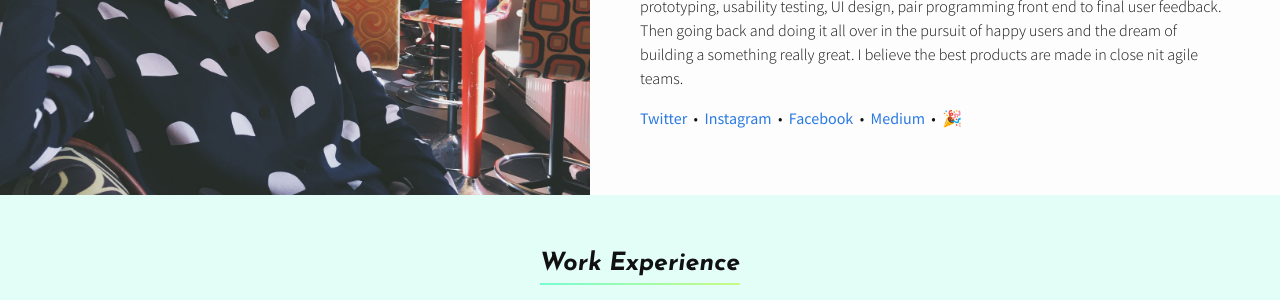
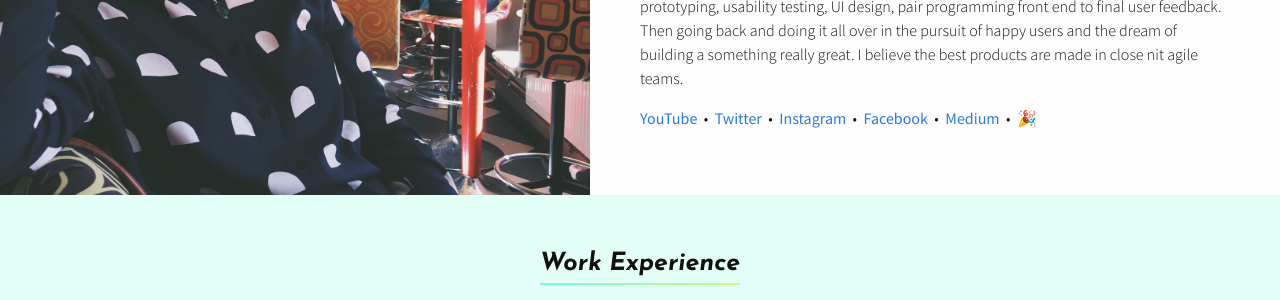
Before and after one commit to unnderbar/unnderbar.github.io, a Jekyll site: the page built from index.html, in a window 1280 px wide and 900 px high, scrolled down 1055 px. Shown: the part 152-452 px from the top of the window. Built offline with Jekyll 4.4.1, drawn with Linux system fonts in a browser that asks for light colours; comment, search, counter and statistics services are not loaded.

Commit message:
Update index.html

```diff
--- a/index.html
+++ b/index.html
@@ -29,6 +29,7 @@ layout: default
        I believe the best products are made in close nit agile teams.
       </p>
       <p>
+        <a href="https://www.youtube.com/channel/UCPhyIJmxTD6qzDCZHypFGJg">YouTube</a> &nbsp;•&nbsp;
         <a href="https://twitter.com/unnderbar">Twitter</a> &nbsp;•&nbsp;
         <a href="https://www.instagram.com/unnderbar/">Instagram</a> &nbsp;•&nbsp;
         <a href="https://www.facebook.com/unnderbar">Facebook</a> &nbsp;•&nbsp;
```
